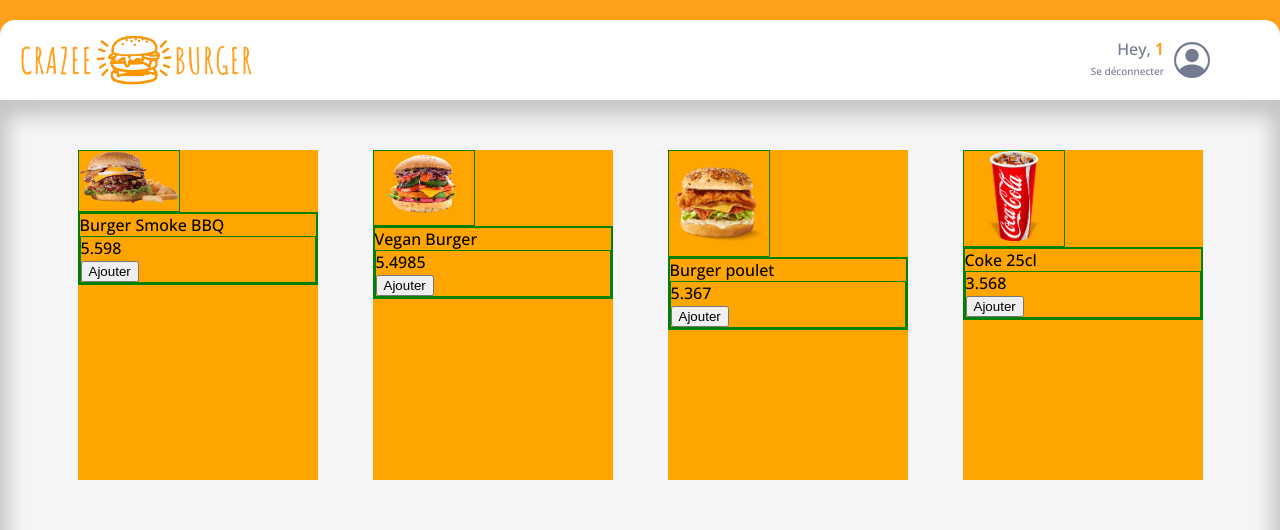
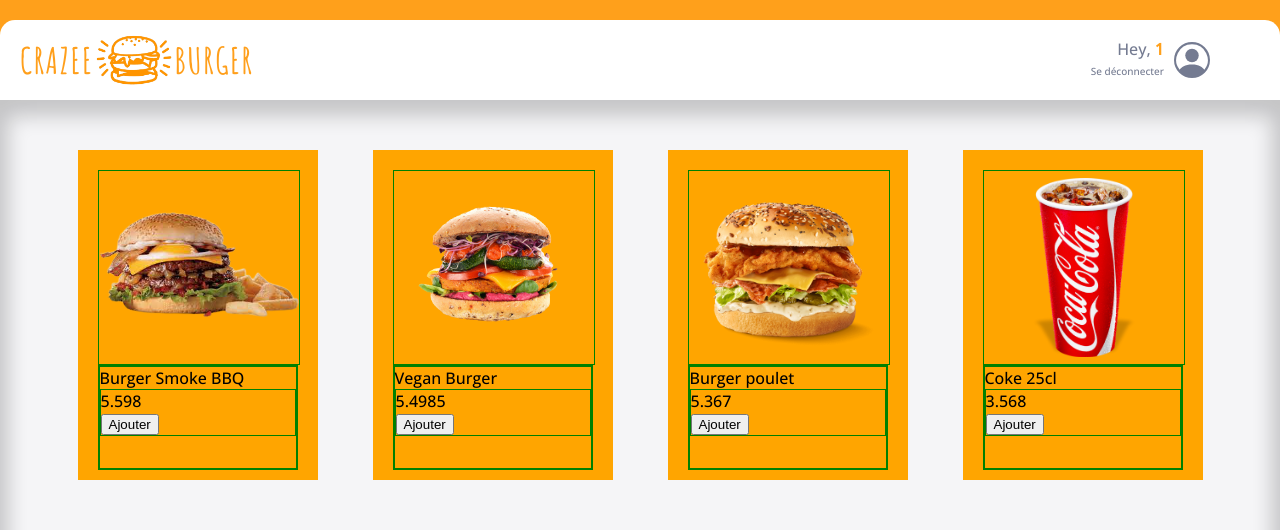
Before and after one commit to nikos100980/crazee-burger, a React (Create React App) app: page /order/1 in a window 1280 px wide. Shown: the top 530 px of the page. Built offline with nearby package versions, Linux system fonts and the light colour scheme.

Commit message:
💄 F05: ORDER>Product> Add image layout

```diff
--- a/src/components/pages/order/Main/Product.jsx
+++ b/src/components/pages/order/Main/Product.jsx
@@ -21,16 +21,21 @@
 const ProductStyled = styled.div`
 
     background: orange;
-    width: 240px;
-    height: 330px;
+    width: 200px;
+    height: 300px;
+    display: grid;
+    grid-template-rows: 65% 1fr;
+    padding: 20px;
+    padding-bottom: 10px;
 
     .product-image {
       border: solid 1px green;
-      width: 100px;
+      width: 100%;
       height: auto;
       img {
         width: 100%;
-        height: auto;
+        height: 100%;
+        object-fit: contain;
       }
     }
     .product-info-text {
```
